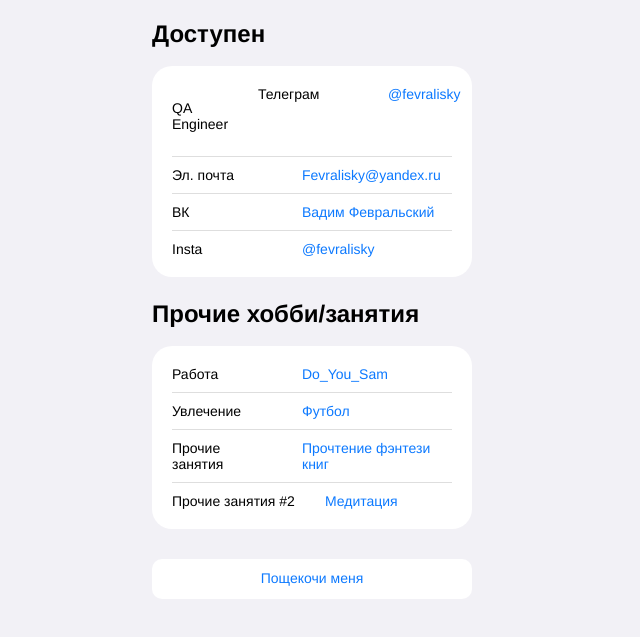
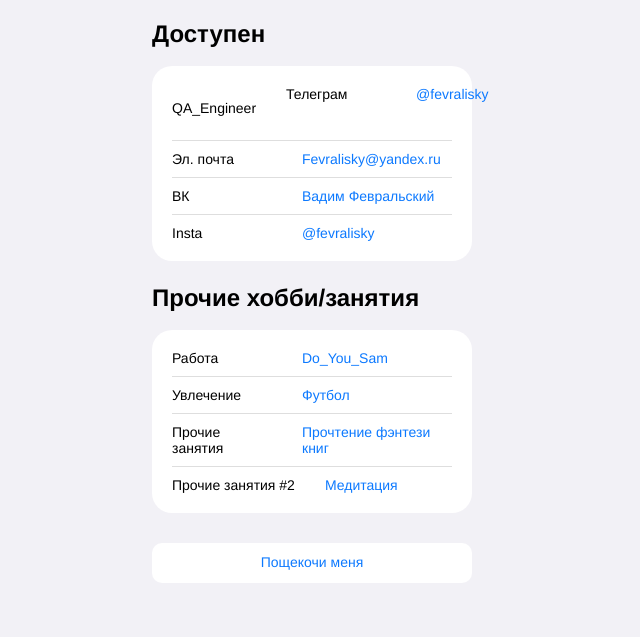
Before and after one commit to Fevralisky/cv, a plain HTML site: page index.html in a window 1280 px wide. Shown: the part 163-800 px from the top of the page, without its empty margins (328-968 px from the left). Drawn offline with Linux system fonts and the light colour scheme.

Commit message:
Обновление_данных

```diff
--- a/index.html
+++ b/index.html
@@ -21,7 +21,7 @@
         <h2 class="links__header">Доступен</h2>
         <ul class="links__container">
           <li class="links__link">
-            <p>QA Engineer</p>
+            <p>QA_Engineer</p>
             <p class="links__title">Телеграм</p>
             <a class="linsk__link" href="https://t.me/fevralisky">@fevralisky</a>
           </li>
```
